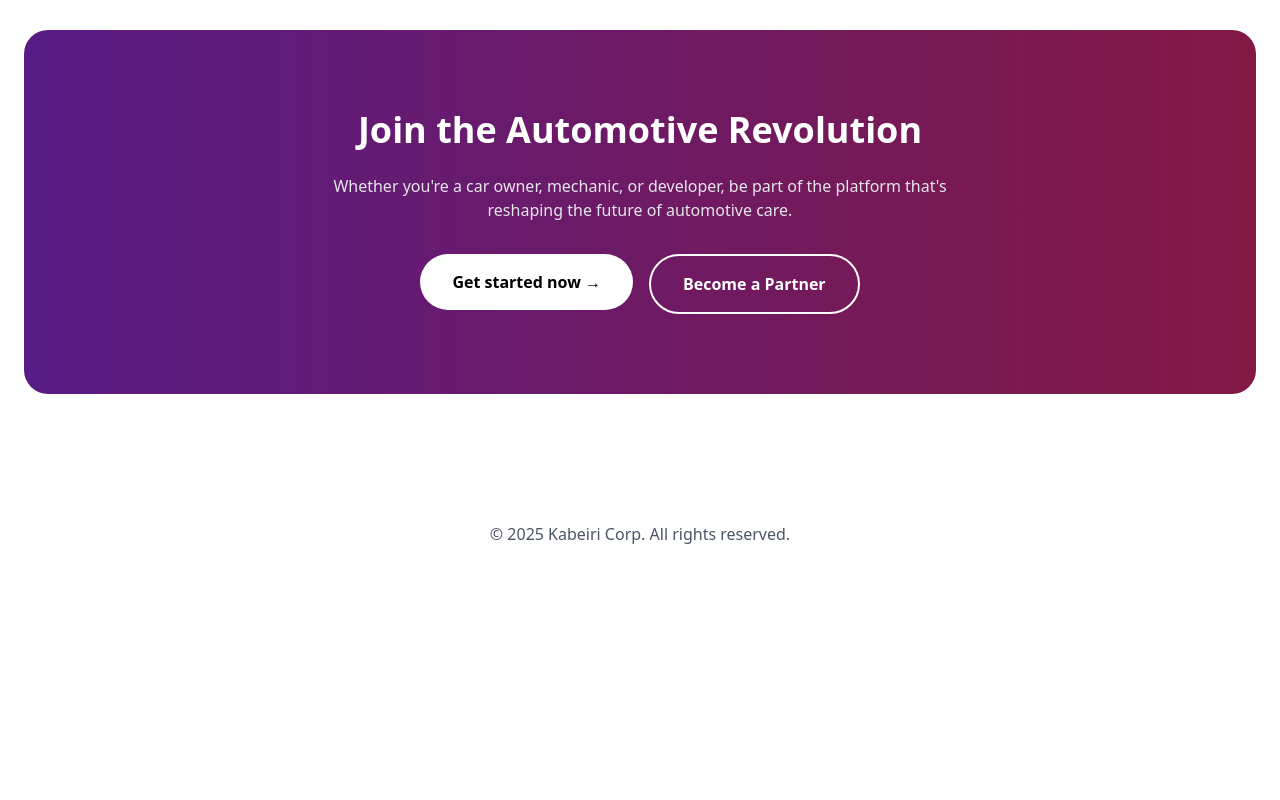
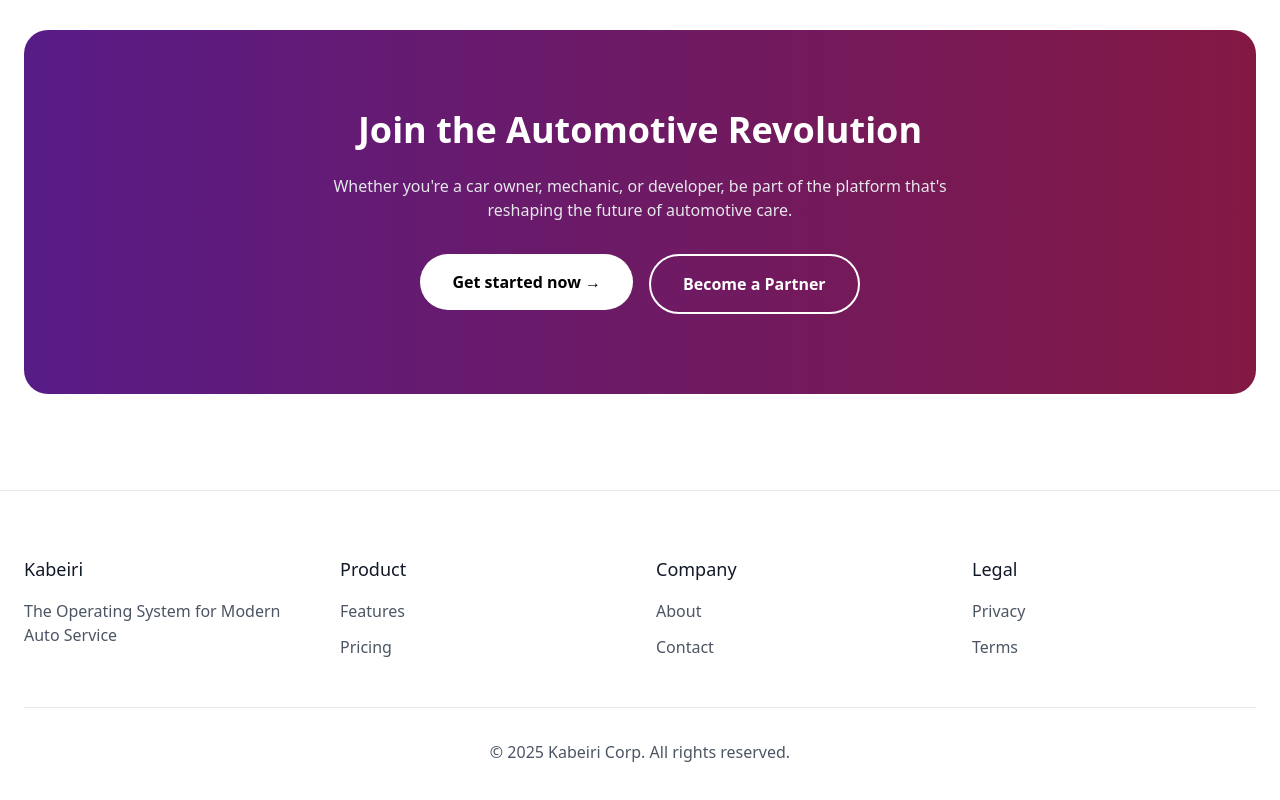
Before and after one commit to Kabeiri-Application/kabeiri-website, a Next.js app: page / in a window 1280 px wide. Shown: the part 1566-2366 px from the top of the page. Before the commit the page ends 2144 px from the top, so only its background shows below. Built offline with nearby package versions, Linux system fonts and the light colour scheme.

Commit message:
Update footer

```diff
--- a/src/components/Footer.tsx
+++ b/src/components/Footer.tsx
@@ -1,10 +1,83 @@
+import Link from 'next/link';
+
 export function Footer() {
   return (
-    <footer className='bg-white py-8'>
-      <div className='mx-auto max-w-7xl px-6'>
-        <p className='text-center text-gray-600'>
-          &copy; {new Date().getFullYear()} Kabeiri Corp. All rights reserved.
-        </p>
+    <footer className='border-t border-gray-200 bg-white'>
+      <div className='mx-auto max-w-7xl px-6 py-12 md:py-16'>
+        <div className='grid grid-cols-1 gap-8 md:grid-cols-4'>
+          <div className='space-y-4'>
+            <h3 className='text-lg font-medium text-gray-900'>Kabeiri</h3>
+            <p className='text-base text-gray-600'>
+              The Operating System for Modern Auto Service
+            </p>
+          </div>
+
+          <div className='space-y-4'>
+            <h3 className='text-lg font-medium text-gray-900'>Product</h3>
+            <ul className='space-y-3'>
+              <li>
+                <Link
+                  href='/#features'
+                  className='text-base text-gray-600 transition-colors hover:text-gray-900'>
+                  Features
+                </Link>
+              </li>
+              <li>
+                <Link
+                  href='/pricing'
+                  className='text-base text-gray-600 transition-colors hover:text-gray-900'>
+                  Pricing
+                </Link>
+              </li>
+            </ul>
+          </div>
+
+          <div className='space-y-4'>
+            <h3 className='text-lg font-medium text-gray-900'>Company</h3>
+            <ul className='space-y-3'>
+              <li>
+                <Link
+                  href='/about'
+                  className='text-base text-gray-600 transition-colors hover:text-gray-900'>
+                  About
+                </Link>
+              </li>
+              <li>
+                <Link
+                  href='mailto:hello@kabeiri.app'
+                  className='text-base text-gray-600 transition-colors hover:text-gray-900'>
+                  Contact
+                </Link>
+              </li>
+            </ul>
+          </div>
+
+          <div className='space-y-4'>
+            <h3 className='text-lg font-medium text-gray-900'>Legal</h3>
+            <ul className='space-y-3'>
+              <li>
+                <Link
+                  href='/privacy'
+                  className='text-base text-gray-600 transition-colors hover:text-gray-900'>
+                  Privacy
+                </Link>
+              </li>
+              <li>
+                <Link
+                  href='/terms'
+                  className='text-base text-gray-600 transition-colors hover:text-gray-900'>
+                  Terms
+                </Link>
+              </li>
+            </ul>
+          </div>
+        </div>
+
+        <div className='mt-12 border-t border-gray-200 pt-8'>
+          <p className='text-center text-base text-gray-600'>
+            &copy; {new Date().getFullYear()} Kabeiri Corp. All rights reserved.
+          </p>
+        </div>
       </div>
     </footer>
   );
```
